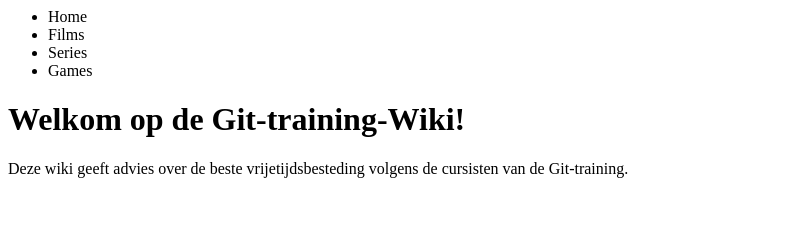
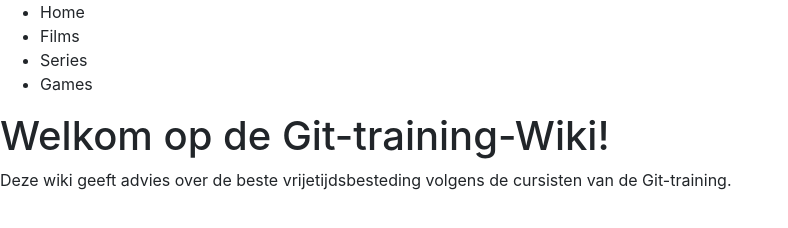
Before and after one commit to hannotify/git-training, a plain HTML site: page index.html in a window 1280 px wide. Shown: the whole page, without its empty margins (0-788 px from the left). Drawn offline with nearby package versions, Linux system fonts and the light colour scheme.

Commit message:
hmmmmmm, Joren didn't properly close the li tag on line 11 in both series and films. Fixed that. Added empty horriblestyle.css and bootstrap

```diff
--- a/index.html
+++ b/index.html
@@ -1,6 +1,7 @@
 <html>
     <head>
         <title>Git-training-Wiki</title>
+        <link rel="stylesheet" href="https://stackpath.bootstrapcdn.com/bootstrap/4.3.1/css/bootstrap.min.css" integrity="sha384-ggOyR0iXCbMQv3Xipma34MD+dH/1fQ784/j6cY/iJTQUOhcWr7x9JvoRxT2MZw1T" crossorigin="anonymous">
     </head>
     <body>
         <div>
@@ -8,7 +9,7 @@
                 <li>Home</li>
                 <li>Films</li>
                 <li>Series</li>
-				<li>Games</li
+				<li>Games</li>
             </ul>
         </div>
         <div>
```
Also changed, not shown: films.html (+1 -0 lines), series.html (+2 -1 lines), horriblestyle.css (added).
